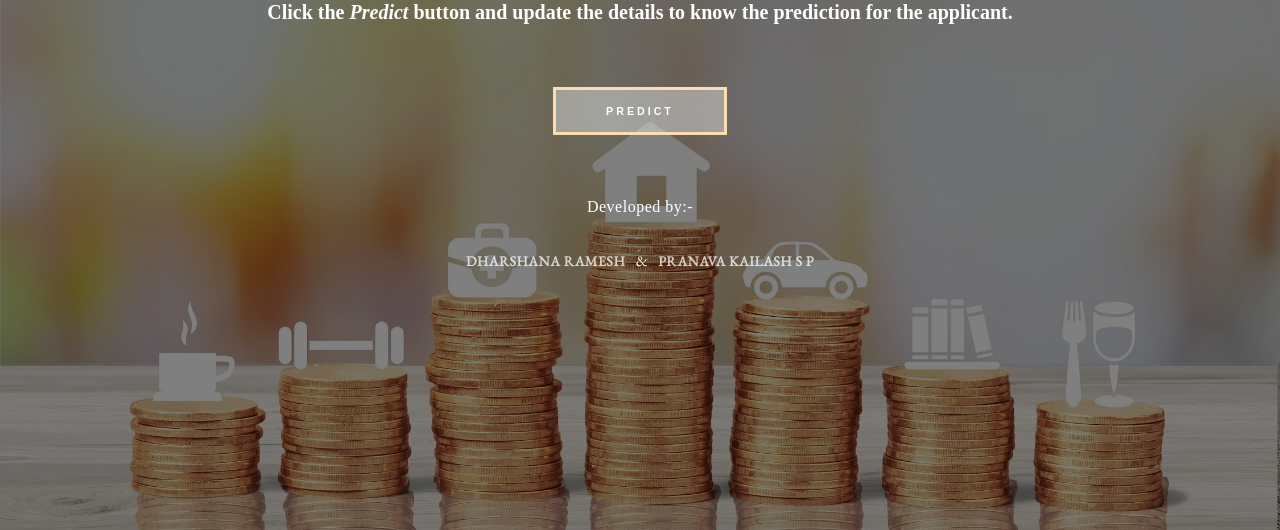
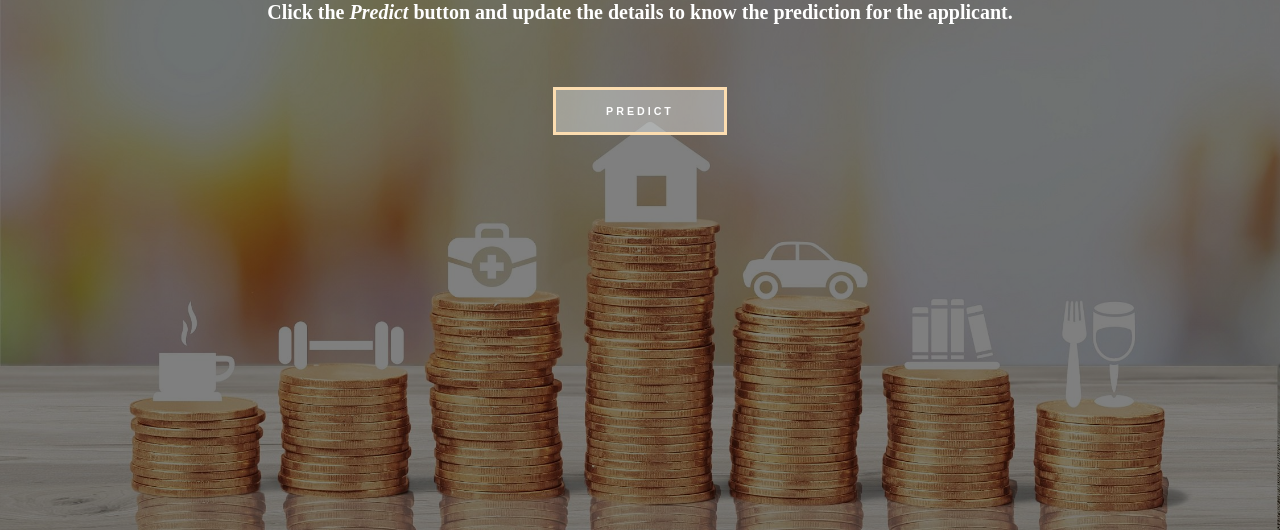
Before and after one commit to IBM-EPBL/IBM-Project-18487-1659686031, a Flask app: page / in a window 1280 px wide. Shown: the part 215-745 px from the top of the page. Run offline with Flask 2, Linux system fonts and the light colour scheme; parts of the project's set-up code (start-up, migrations or seed data) failed here and were passed over; some web fonts are replaced.

Commit message:
Update index.html

```diff
--- a/Final Deliverables/templates/index.html
+++ b/Final Deliverables/templates/index.html
@@ -297,30 +297,6 @@
                     </button>
                 </a>
             </div>
-
-            <footer>
-                <div class="footer">
-                    <p>Developed by:-</p>
-                    <br />
-                    <div class="tooltip"><a id="d" class="nav-link nav-link-fade-up"
-                            href="https://www.linkedin.com/in/dharshana-ramesh-2aa0671ab/" target="_blank">Dharshana
-                            Ramesh
-                        </a>
-                        <img src="static\d.jpg" class="tooltiptext">
-                    </div>
-
-
-                    <span style="font-family: 'EB Garamond', serif">
-                        &nbsp; & &nbsp;</span>
-
-                    <div class="tooltip1"><a id="p" class="nav-link nav-link-fade-up"
-                            href="https://www.linkedin.com/in/pranava-kailash/" target="_blank">
-                            Pranava Kailash S P</a>
-                        <img src="static\pk.jpg" class="tooltiptext1">
-                    </div>
-
-                </div>
-            </footer>
         </center>
     </main>
 </body>
```
